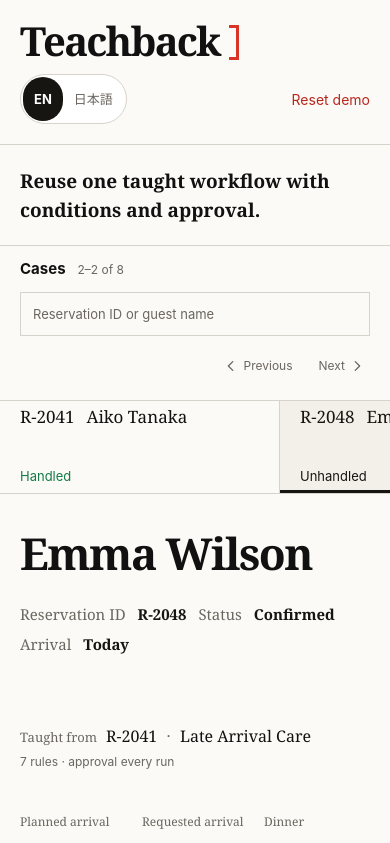
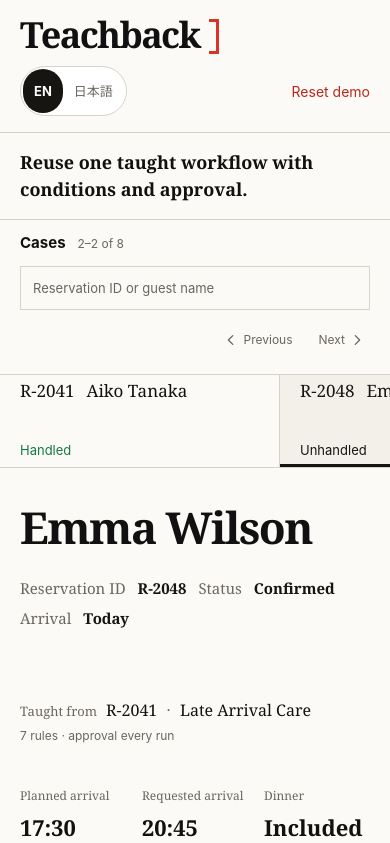
Before and after one commit to hayashiii-ghub/teachback-webmcp, a Next.js app: page / in a window 390 px wide. Shown: the top 843 px of the page. Built offline with nearby package versions, Linux system fonts and the light colour scheme.

Commit message:
Tighten header branding

```diff
--- a/src/i18n.ts
+++ b/src/i18n.ts
@@ -237,7 +237,7 @@ export const UI_COPY = {
     englishLanguage: "English",
     japaneseLanguage: "日本語",
     resetDemo: "デモをリセット",
-    primaryPitch: "一度教えた対応を、条件と承認付きで再利用する。",
+    primaryPitch: "教えた対応を、条件と承認付きで再利用する。",
     teachingHeadline: "対応例から再利用ルールを作る",
     teachingBody:
       "記録した対応をもとに、エージェントが条件を提案します。公開前に担当者が内容を確認します。",
--- a/src/styles.css
+++ b/src/styles.css
@@ -1465,14 +1465,14 @@ a:focus-visible {
 }
 
 .app-header {
-  min-height: 100px;
+  min-height: 84px;
   padding: 0 42px;
   background: var(--bg);
 }
 
 .brand {
   font-family: "Iowan Old Style", Baskerville, "Yu Mincho", Georgia, serif;
-  font-size: clamp(46px, 4vw, 58px);
+  font-size: clamp(42px, 3.5vw, 50px);
   line-height: 1;
   letter-spacing: -0.045em;
 }
@@ -1487,7 +1487,7 @@ a:focus-visible {
 }
 
 .product-context-row {
-  min-height: 82px;
+  min-height: 64px;
   display: grid;
   grid-template-columns: minmax(0, 1fr);
   align-items: center;
@@ -1506,8 +1506,8 @@ a:focus-visible {
 .demo-intro strong {
   font-family: "Yu Mincho", "Hiragino Mincho ProN", "Iowan Old Style", Georgia,
     serif;
-  font-size: clamp(20px, 1.7vw, 26px);
-  line-height: 1.45;
+  font-size: clamp(18px, 1.5vw, 22px);
+  line-height: 1.4;
   font-weight: 600;
   letter-spacing: 0;
 }
@@ -1516,7 +1516,7 @@ a:focus-visible {
   display: grid;
   grid-template-columns: minmax(0, 1.68fr) minmax(360px, 0.92fr);
   grid-template-rows: auto minmax(0, 1fr);
-  min-height: calc(100vh - 182px);
+  min-height: calc(100vh - 148px);
 }
 
 .case-queue {
@@ -2115,12 +2115,12 @@ a:focus-visible {
   .app-header {
     min-height: 0;
     gap: 12px;
-    padding: 20px;
+    padding: 16px 20px;
   }
 
   .brand {
-    font-size: 40px;
-    line-height: 42px;
+    font-size: 36px;
+    line-height: 38px;
   }
 
   .header-actions {
@@ -2135,12 +2135,12 @@ a:focus-visible {
     min-height: 0;
     grid-template-columns: minmax(0, 1fr);
     gap: 12px;
-    padding: 22px 20px 20px;
+    padding: 16px 20px;
   }
 
   .demo-intro strong {
-    font-size: 19px;
-    line-height: 29px;
+    font-size: 18px;
+    line-height: 27px;
   }
 
   .app-grid {
```
Also changed, not shown: 1 other file (tests, documents, lock files or other folders).
